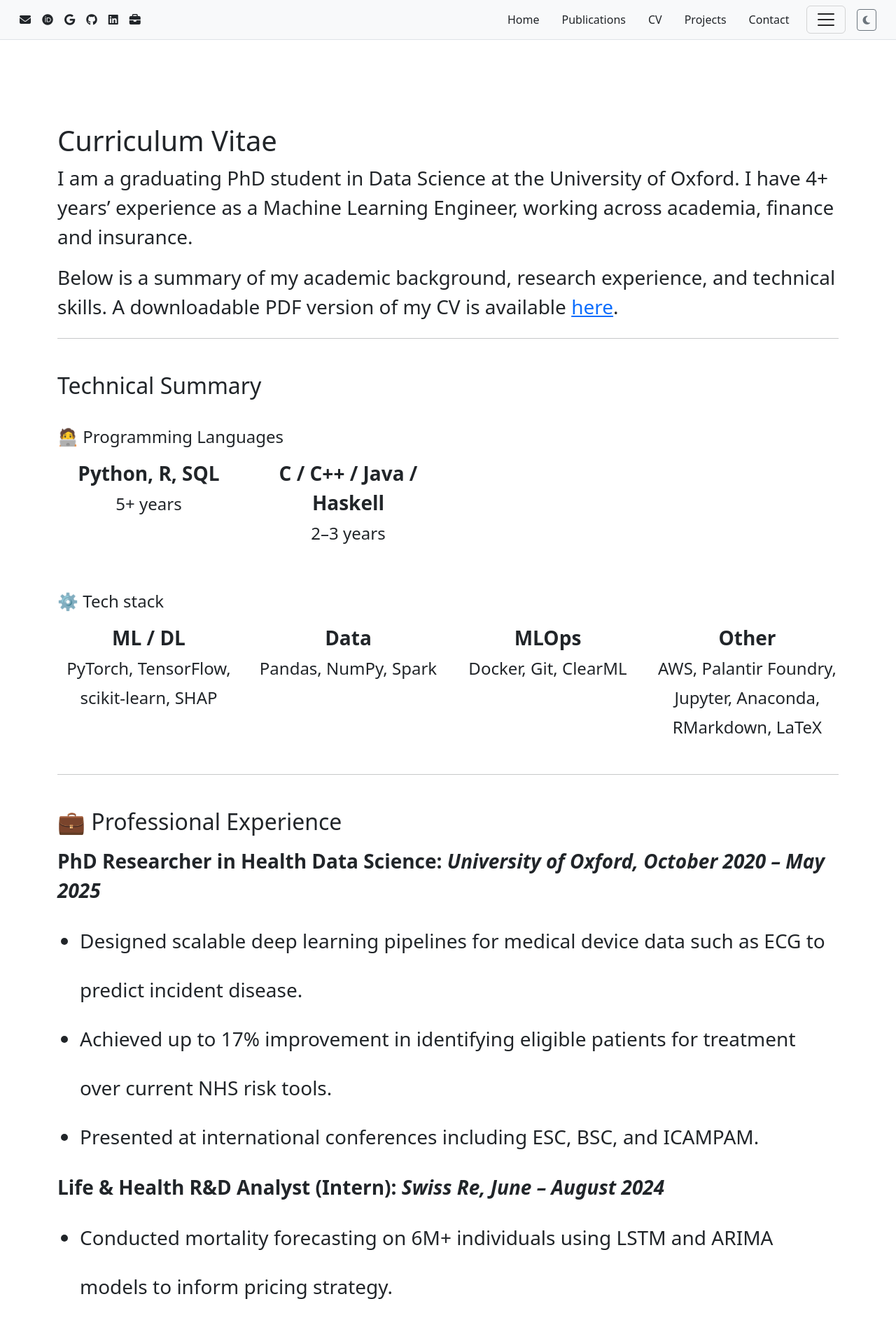
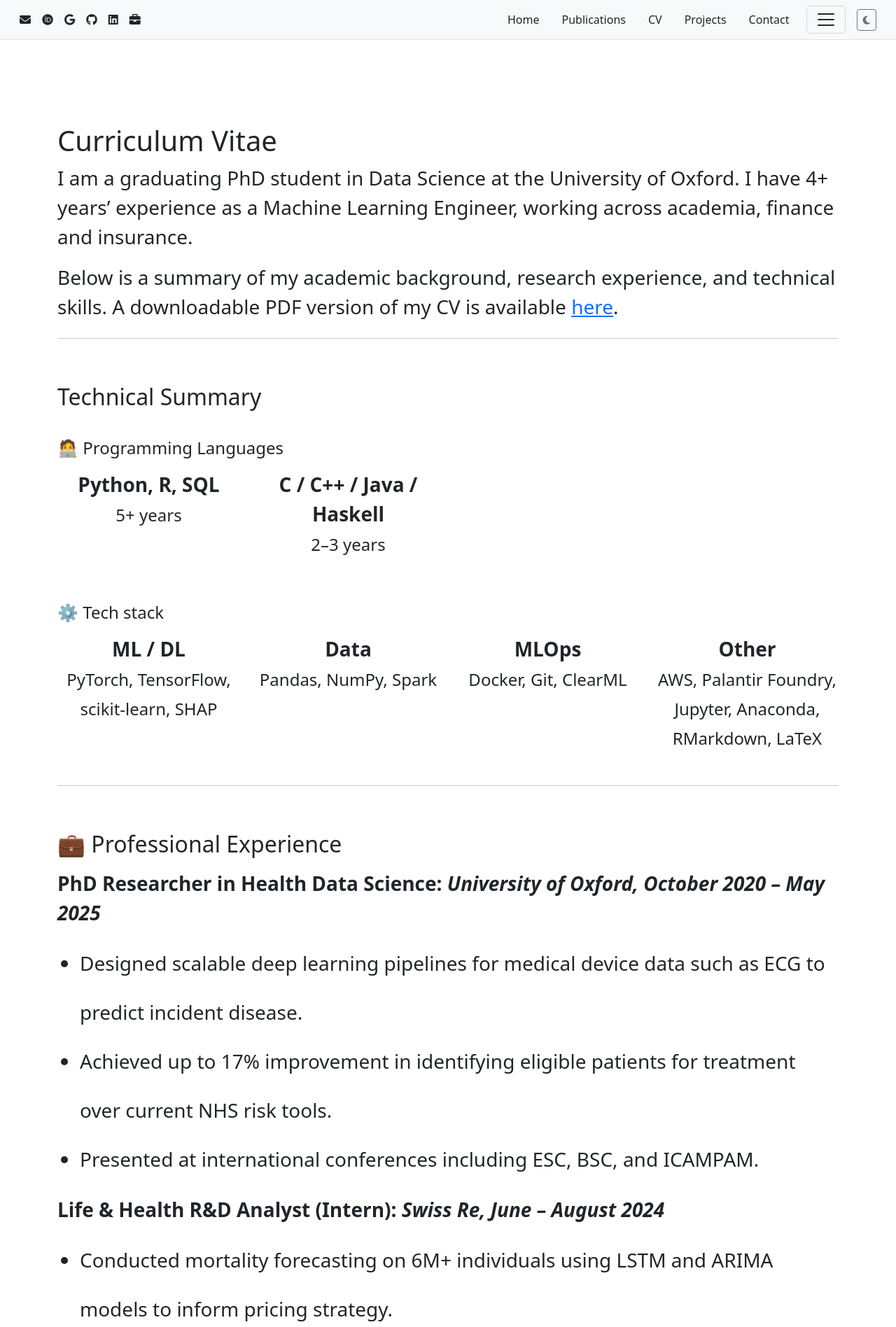
Before and after one commit to Ads98/Ads98.github.io, a Jekyll site: the page built from _pages/CV.md, in a window 1280 px wide. Shown: the top 1896 px of the page at 70% size. Built offline with Jekyll 4.4.1, drawn with Linux system fonts in a browser that asks for light colours; some of the changed text lies outside the part shown.

Commit message:
Increased CV line spacing

```diff
--- a/_pages/CV.md
+++ b/_pages/CV.md
@@ -44,7 +44,7 @@ Below is a summary of my academic background, research experience, and technical
 - Applied causal inference methods (e.g., G-computation) to evaluate mortality differences between insured and uninsured populations.
 - Authored technical reports on medical innovation and regulatory implications for life & health insurance.
 
-**Software Application Engineer (Intern) **_Intel Corporation, July 2018 – August 2019_**
+**Software Application Engineer (Intern): _Intel Corporation, July 2018 – August 2019_**
 - Provided software consultation for financial services firms, focusing on economic and financial applications.
 - Optimized quantitative algorithms (e.g., Black-Scholes, Monte Carlo) for real-time trading environments.
 - Deployed ML solutions for real-time motion data processing on wearable devices.
@@ -96,7 +96,7 @@ Below is a summary of my academic background, research experience, and technical
 
 - **European Society of Cardiology Congress** — August 2024
 - **British Cardiovascular Society Annual Conference** — June 2024
-    -_Best of the Best oral presentation award (x2)_
+    - _Best of the Best oral presentation award (x2)_
 
 - **International Society for the Measurement of Physical Activity** — June 2024
 - **BHF Centre for Research Excellence Symposium** — November 2023
--- a/assets/css/custom.css
+++ b/assets/css/custom.css
@@ -162,7 +162,7 @@ body.dark-mode .text-muted {
 /* 📝 Extra spacing between sections in CV page */
 .cv-page hr {
   margin-top: 1.5rem;
-  margin-bottom: 3rem;
+  margin-bottom: 4rem;
 }
 
 .cv-page h2,
```
